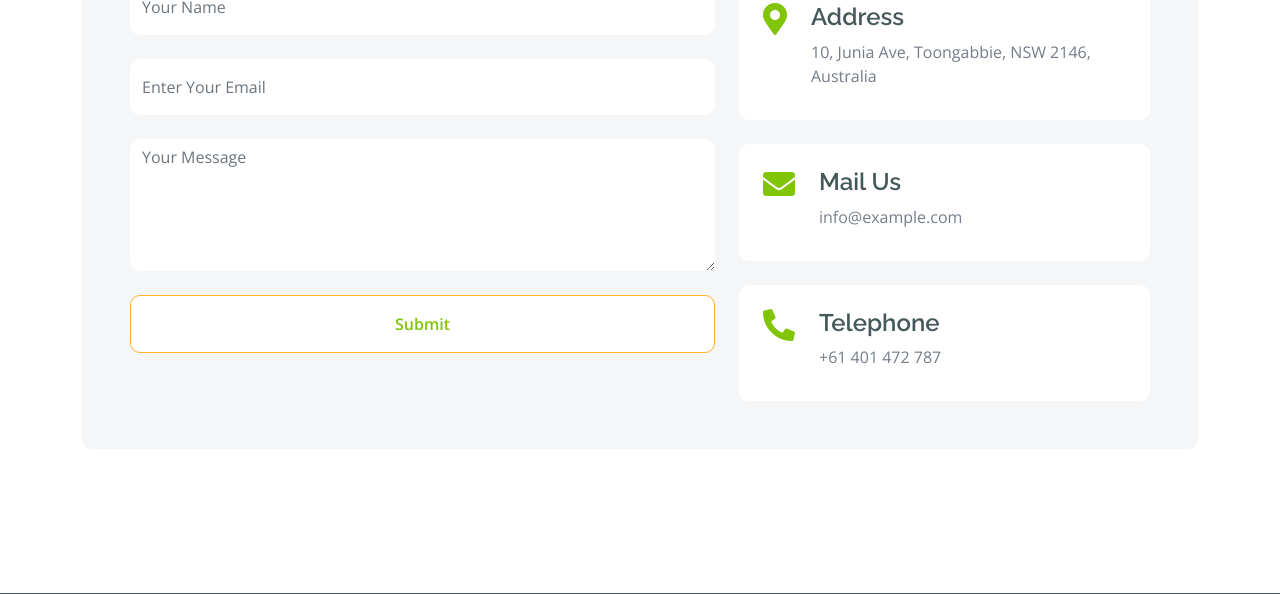
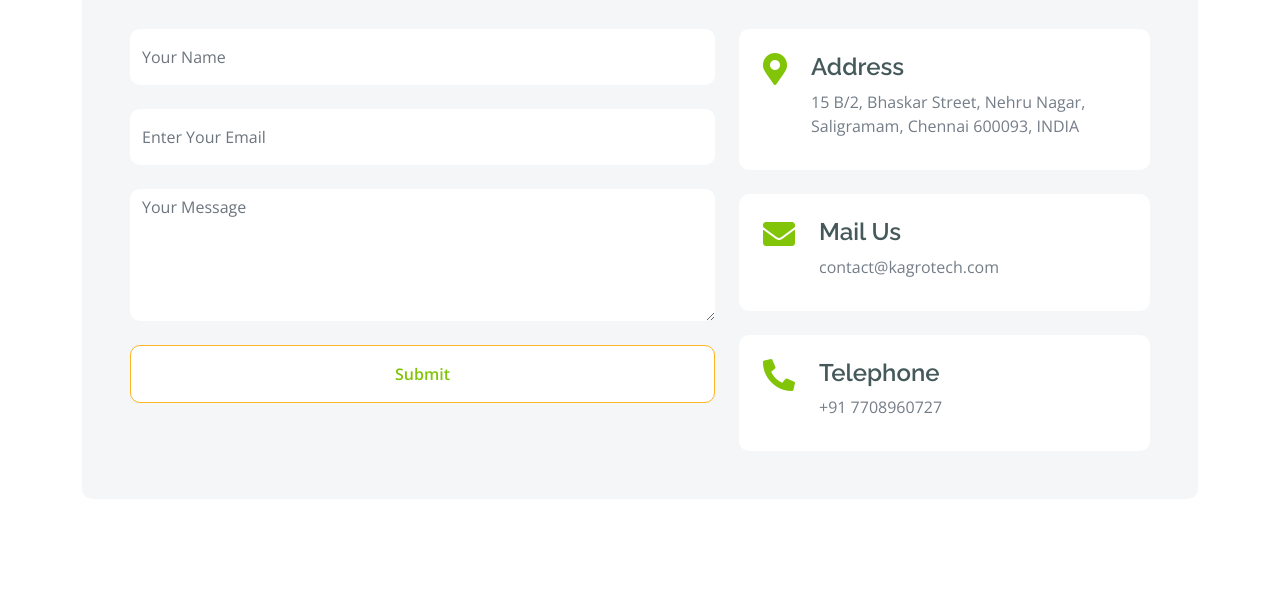
Before and after one commit to kavilashTech/millesto, a PHP site: page /contact.php in a window 1280 px wide. Shown: the part 763-1357 px from the top of the page. Run offline with PHP 8.4, Linux system fonts and the light colour scheme; some libraries are stand-ins or nearby versions.

Commit message:
update contact page

```diff
--- a/contact.php
+++ b/contact.php
@@ -28,10 +28,11 @@ include "includes/header.php";
                         </div>
                         <div class="col-lg-12">
                             <div class="h-100 rounded">
-                                <iframe class="rounded w-100"
+                            <iframe src="https://www.google.com/maps/embed?pb=!1m14!1m12!1m3!1d540.0991831145448!2d80.20078688804472!3d13.059418475177061!2m3!1f0!2f0!3f0!3m2!1i1024!2i768!4f13.1!5e0!3m2!1sen!2sin!4v1705583597284!5m2!1sen!2sin" width="100%" height="450" style="border:0;" allowfullscreen="" loading="lazy" referrerpolicy="no-referrer-when-downgrade"></iframe>
+                                <!-- <iframe class="rounded w-100"
 
                                 style="height: 400px;" src="https://www.google.com/maps/embed?pb=!1m18!1m12!1m3!1d1690.3597536055295!2d150.9474130387769!3d-33.78766626411771!2m3!1f0!2f0!3f0!3m2!1i1024!2i768!4f13.1!3m3!1m2!1s0x6b1298795bacfda7%3A0xef39c5d7ac270cbc!2sToongabbie%20NSW%202146%2C%20Australia!5e1!3m2!1sen!2sin!4v1722336973565!5m2!1sen!2sin"
-                                loading="lazy" referrerpolicy="no-referrer-when-downgrade"></iframe>
+                                loading="lazy" referrerpolicy="no-referrer-when-downgrade"></iframe> -->
                             </div>
                         </div>
 
@@ -50,21 +51,21 @@ include "includes/header.php";
                                 <i class="fas fa-map-marker-alt fa-2x text-primary me-4"></i>
                                 <div>
                                     <h4>Address</h4>
-                                    <p class="mb-2">10, Junia Ave, Toongabbie, NSW 2146, Australia</p>
+                                    <p class="mb-2">15 B/2, Bhaskar Street, Nehru Nagar, Saligramam, Chennai 600093, INDIA</p>
                                 </div>
                             </div>
                             <div class="d-flex p-4 rounded mb-4 bg-white">
                                 <i class="fas fa-envelope fa-2x text-primary me-4"></i>
                                 <div>
                                     <h4>Mail Us</h4>
-                                    <p class="mb-2">info@example.com</p>
+                                    <p class="mb-2">contact@kagrotech.com</p>
                                 </div>
                             </div>
                             <div class="d-flex p-4 rounded bg-white">
                                 <i class="fa fa-phone-alt fa-2x text-primary me-4"></i>
                                 <div>
                                     <h4>Telephone</h4>
-                                    <p class="mb-2">+61 401 472 787</p>
+                                    <p class="mb-2">+91 7708960727</p>
                                 </div>
                             </div>
                         </div>
```
